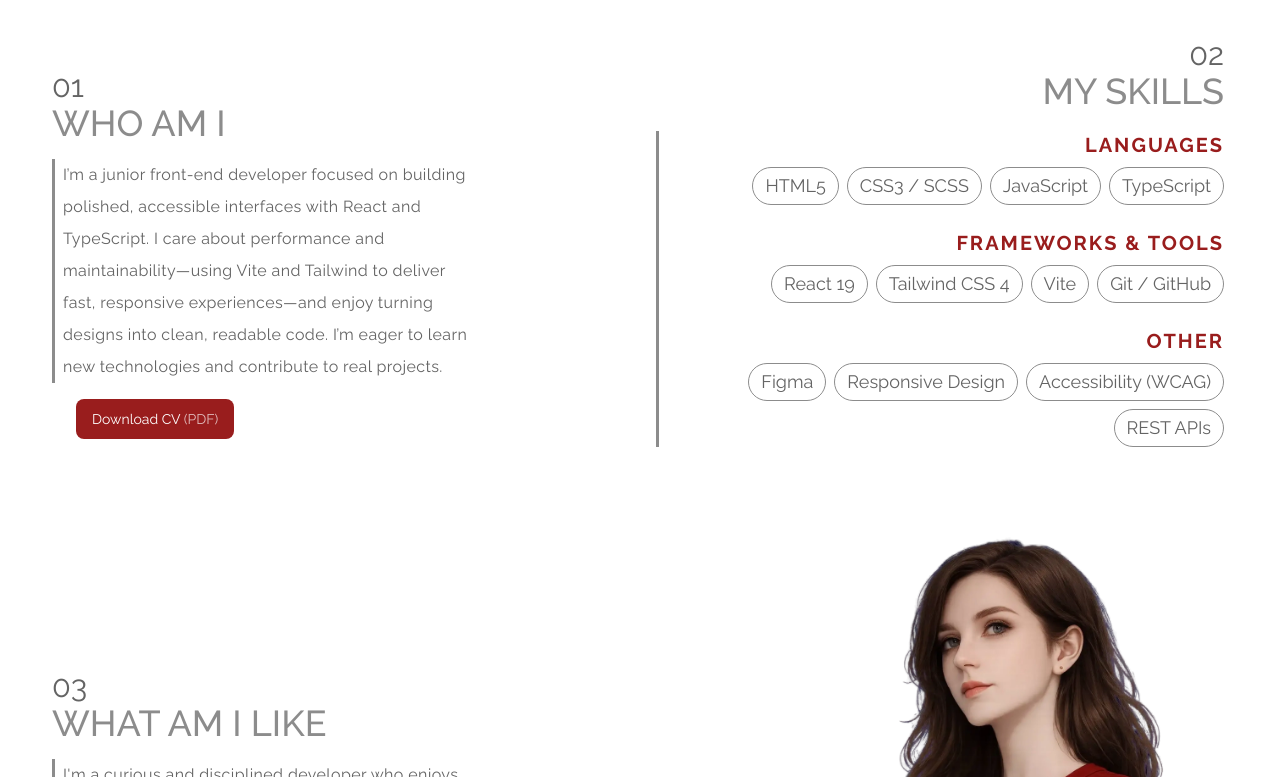
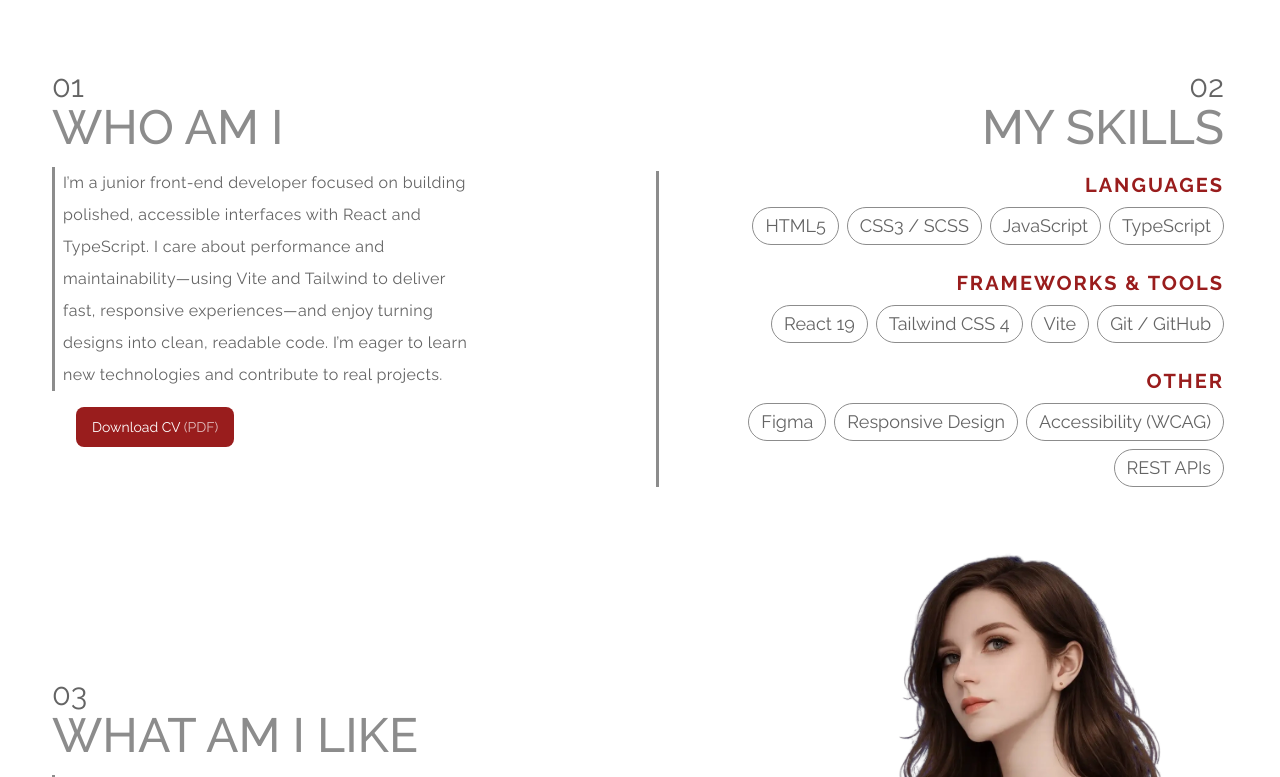
Before and after one commit to bavayra/Portfolio, a React (Vite) app: page / in a window 1280 px wide. Shown: the part 1323-2100 px from the top of the page. Built offline with nearby package versions, Linux system fonts and the light colour scheme.

Commit message:
style(1024): increased font size for sections' titles. Set mt for the Skills section

```diff
--- a/src/sections/About.tsx
+++ b/src/sections/About.tsx
@@ -13,7 +13,7 @@ const About = () => {
           01
         </p>
         <h3
-          className="text-[2.75rem] text-grey-2 font-medium desktop-sm:text-4xl desktop-xl:text-5xl"
+          className="text-[2.75rem] text-grey-2 font-medium desktop-sm:text-5xl desktop-xl:text-5xl"
           id="about-heading"
         >
           WHO AM I
--- a/src/sections/Description.tsx
+++ b/src/sections/Description.tsx
@@ -16,7 +16,7 @@ const Description = () => {
             </p>
             <h3
               id="description-heading"
-              className="text-[2.75rem] text-grey-2 font-medium desktop-sm:text-4xl desktop-xl:text-5xl"
+              className="text-[2.75rem] text-grey-2 font-medium desktop-sm:text-5xl desktop-xl:text-5xl"
             >
               WHAT AM I LIKE
             </h3>
--- a/src/sections/Skills.tsx
+++ b/src/sections/Skills.tsx
@@ -17,7 +17,7 @@ const Skills = () => {
     <section
       id="skills"
       aria-labelledby="skills-heading"
-      className="relative ml-3 tablet-sm:ml-9 desktop-sm:ml-0 mb-4 tablet-md:mb-6"
+      className="relative ml-3 tablet-sm:ml-9 desktop-sm:ml-0 mb-4 tablet-sm:mt-8 tablet-md:mb-6"
     >
       <div className="leading-6.5 phone-lg:leading-7.5 tablet-sm:leading-8.5">
         <p
@@ -29,7 +29,7 @@ const Skills = () => {
         </p>
         <h3
           id="skills-heading"
-          className="text-[2.75rem] text-grey-2 font-medium desktop-sm:text-4xl desktop-sm:text-right desktop-sm:mr-10 desktop-xl:text-5xl "
+          className="text-[2.75rem] text-grey-2 font-medium desktop-sm:text-5xl desktop-sm:text-right desktop-sm:mr-10 desktop-xl:text-5xl "
         >
           MY SKILLS
         </h3>
```
